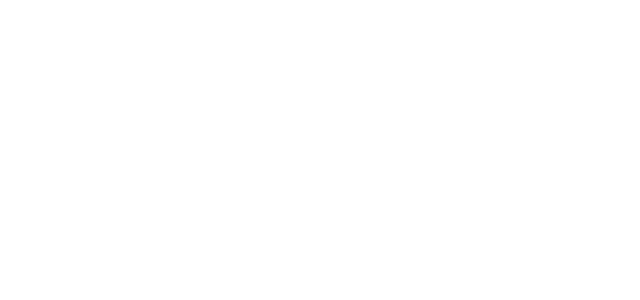
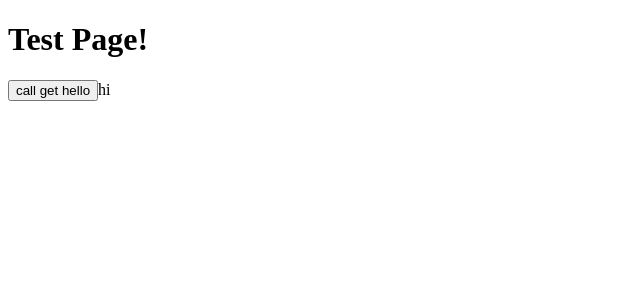
Before and after one commit to samtafoya/SoloTravelerHeroku, a React (Create React App) app in the folder client/: page /login in a window 1280 px wide. Shown: the top 300 px of the page, without its empty margins (0-640 px from the left). Built offline with nearby package versions, Linux system fonts and the light colour scheme.

Commit message:
add api from aws

```diff
--- a/client/src/index.js
+++ b/client/src/index.js
@@ -2,6 +2,7 @@ import React from 'react';
 import ReactDOM from 'react-dom';
 import App from './App';
 import Test from './test';
+import Login from './login'
 import * as serviceWorker from './serviceWorker';
 import { Route, Link, BrowserRouter as Router } from 'react-router-dom'
 
@@ -10,7 +11,7 @@ const routing = (
     <div>
       <Route exact path="/" component={App} />
       <Route path="/blog" component={Test} />
-
+      <Route path="/login" component={Test} />
     </div>
   </Router>
 )
--- /dev/null
+++ b/client/src/login.js
@@ -0,0 +1,30 @@
+import React, { Component } from 'react';
+
+class Login extends Component {
+
+    constructor() {
+        super();
+        this.state = {
+            hello: 'hi'
+        };
+    }
+
+    getHello = () => {
+        // Get the passwords and store them in state
+        fetch('http://ec2-54-183-192-99.us-west-1.compute.amazonaws.com:3000/api/allposts')
+            .then(res => res.json())
+            .then(this.setState({ hello: "hello" }));
+    }
+
+    render() {
+        return (
+            <div>
+                <h1>Test Page!</h1>
+                <button onClick={this.getHello}>call get hello</button>
+                {this.state.hello}
+            </div>
+        );
+    }
+}
+
+export default Login;
```
